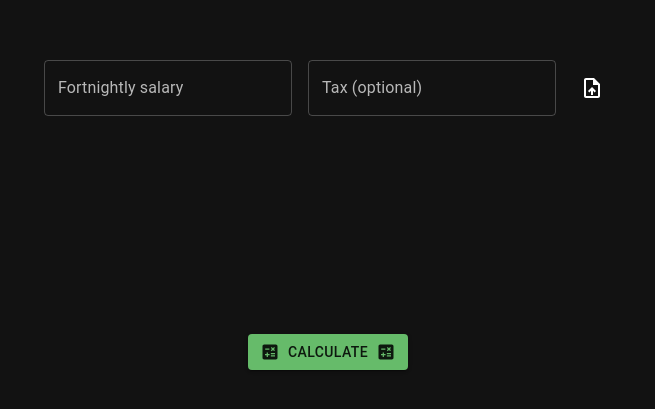
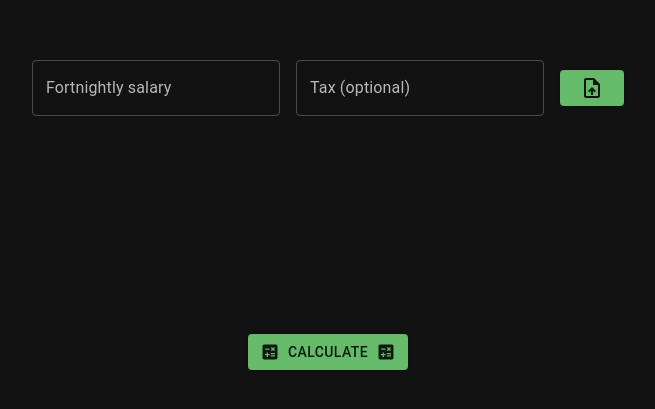
Before and after one commit to Kaiqi-Liang/Tax-Calculator, a React (Create React App) app in the folder frontend/: page / in a window 1280 px wide. Shown: the part 195-604 px from the top of the page, without its empty margins (322-977 px from the left). Built offline with nearby package versions, Linux system fonts and the light colour scheme.

Commit message:
Change upload button

```diff
--- a/frontend/src/components/Upload.tsx
+++ b/frontend/src/components/Upload.tsx
@@ -1,7 +1,6 @@
 import * as React from 'react';
 import { styled } from '@mui/material/styles';
-import { IconButton, Button, Stack } from '@mui/material';
-import Receipt from '@mui/icons-material/Receipt';
+import { Button, Stack } from '@mui/material';
 import { UploadFile } from '@mui/icons-material';
 const SERVER_URL = 'https://tax-calculator-355806.ts.r.appspot.com/';
 
@@ -40,9 +39,9 @@ function UploadButton({ setTax, setSalary }:
             }
           }}
         />
-        <IconButton>
+        <Button variant="contained">
           <UploadFile />
-        </IconButton>
+        </Button>
       </label>
     </Stack>
   );
```
Also changed, not shown: frontend/src/App.tsx (+12 -4 lines).
